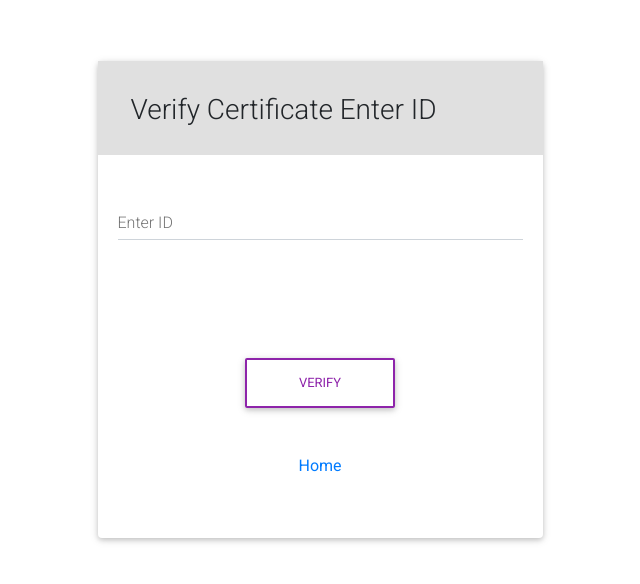
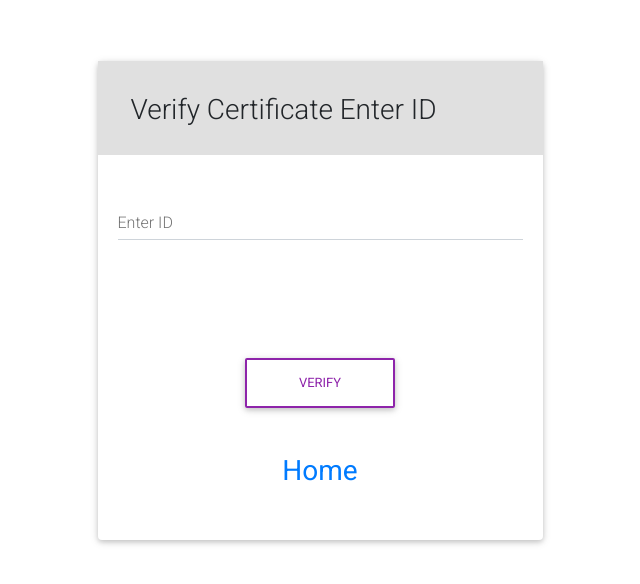
Before and after one commit to uaalumni02/pdf-app, a React (Create React App) app: page /verify in a window 1280 px wide. Shown: the part 106-690 px from the top of the page, without its empty margins (210-850 px from the left). Built offline with nearby package versions, Linux system fonts and the light colour scheme.

Commit message:
change link fonts

```diff
--- a/src/pages/createCertificate.js
+++ b/src/pages/createCertificate.js
@@ -83,7 +83,7 @@ const Certificate = () => {
   const onChange = (e) => {
     dispatch({
       field: e.target.name,
-      value: e.target.value
+      value: e.target.value,
     });
   };
 
@@ -165,9 +165,9 @@ const Certificate = () => {
                   onClick={handleSubmit}
                 />
                 <p>{invalidCertificate}</p>
-                <p>
+                <h3>
                   <a href="/verify">Verify</a>
-                </p>
+                </h3>
               </div>
             </MDBCardBody>
           </MDBCard>
--- a/src/pages/pdf.js
+++ b/src/pages/pdf.js
@@ -1,5 +1,4 @@
 import React, { useEffect } from "react";
-import SubmitBtn from "../components/SubmitBtn";
 import settings from "../config/configData";
 
 import { MDBContainer } from "mdbreact";
@@ -18,7 +17,7 @@ const Pdf = () => {
         const fileURL = window.URL.createObjectURL(blob);
         let alink = document.createElement("a");
         alink.href = fileURL;
-        alink.download = "certificate.pdf";
+        alink.render = "certificate.pdf";
         alink.click();
       })
       .catch((error) => console.error("Error:", error));
@@ -33,7 +32,7 @@ const Pdf = () => {
       <h1 className="confirm_text">Your certificate has been downloaded</h1>
       <div className="home_btn">
         <h3>
-        <a href="/">Home</a>
+          <a href="/">Home</a>
         </h3>
       </div>
     </MDBContainer>
--- a/src/pages/verify.js
+++ b/src/pages/verify.js
@@ -92,9 +92,9 @@ const Verify = () => {
                 <br></br>
                 <br></br>
                 <p>{invalidCertificate}</p>
-                <p>
+                <h3>
                   <a href="/">Home</a>
-                </p>
+                </h3>
               </div>
             </MDBCardBody>
           </MDBCard>
```
